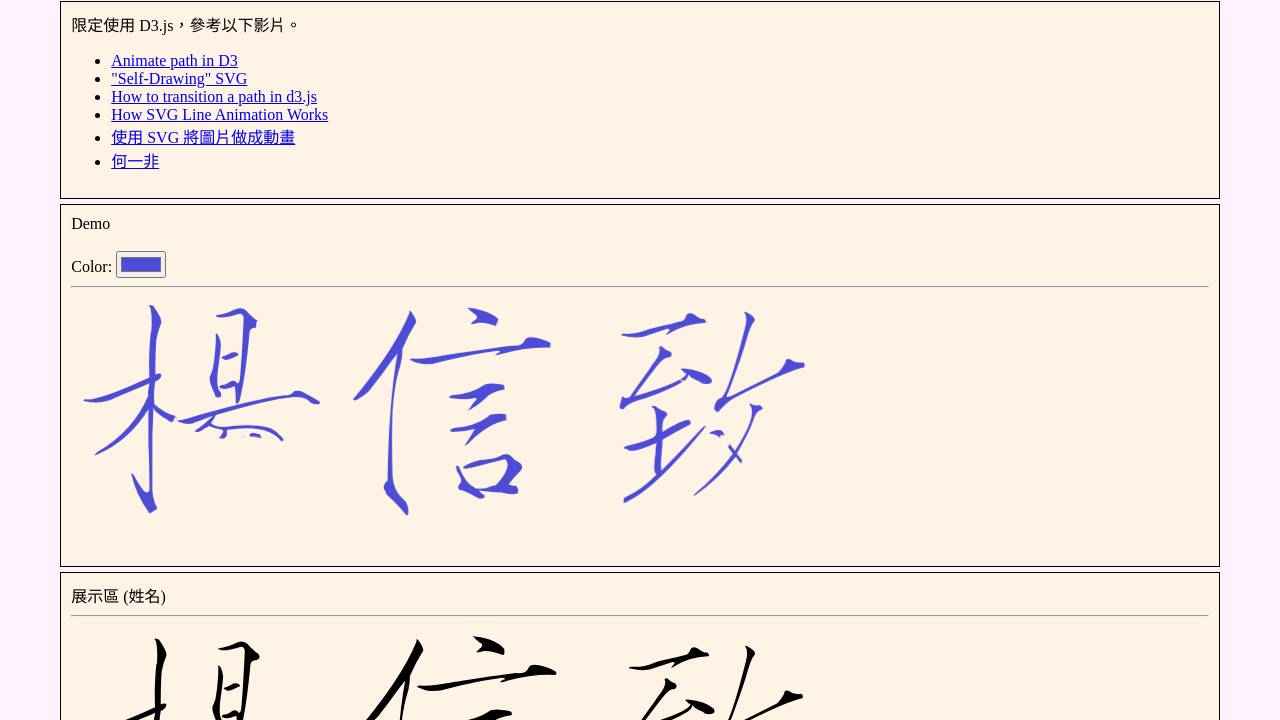
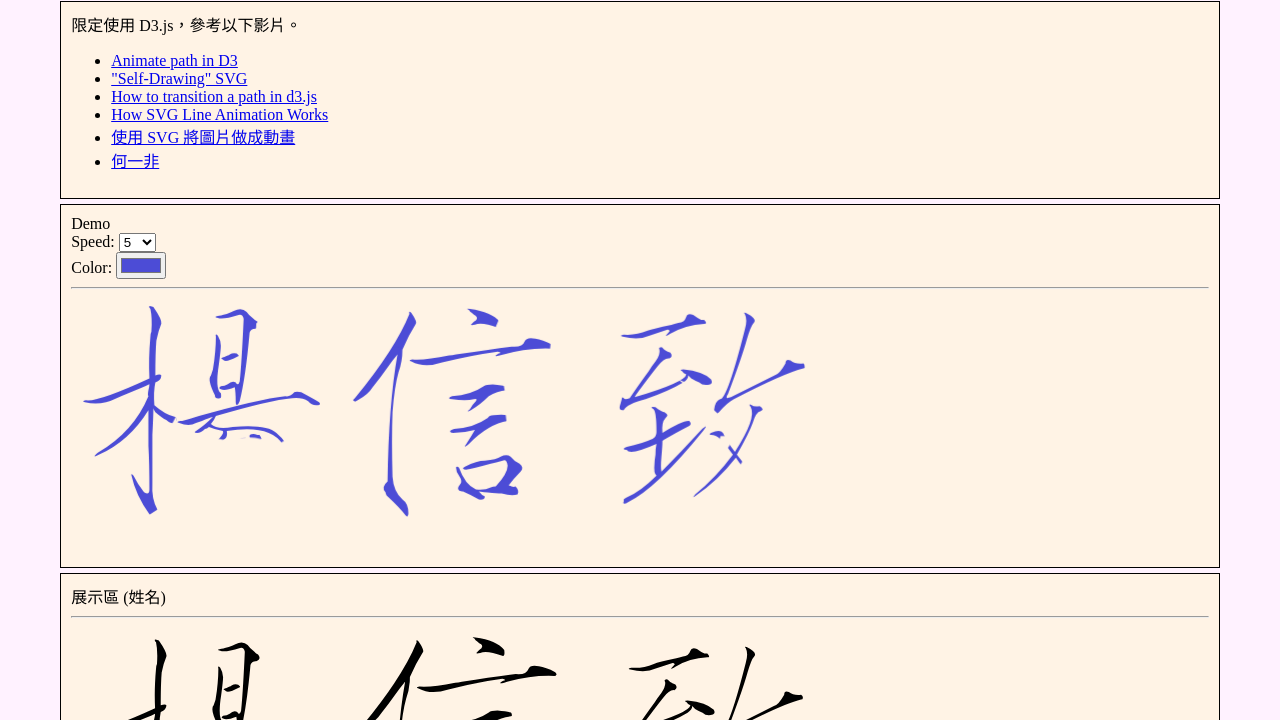
Before and after one commit to hellen6654/vis2021s, a plain HTML site: page lab08/index.html in a window 1280 px wide. Shown: the part 80-800 px from the top of the page. Drawn offline with nearby package versions, Linux system fonts and the light colour scheme.

Commit message:
i dot car aboat the bug hapened on Firfox

```diff
--- a/lab08/index.html
+++ b/lab08/index.html
@@ -252,8 +252,6 @@
       $("#speed").append(new Option(i, i));
     }
     $("#speed").val(5);
-    $('#speed_lable').hide();
-    $("#speed").hide();
     $("#speed").bind("change", changeVal);
     $("#color").bind("change", changeVal);
     changeVal();
```
